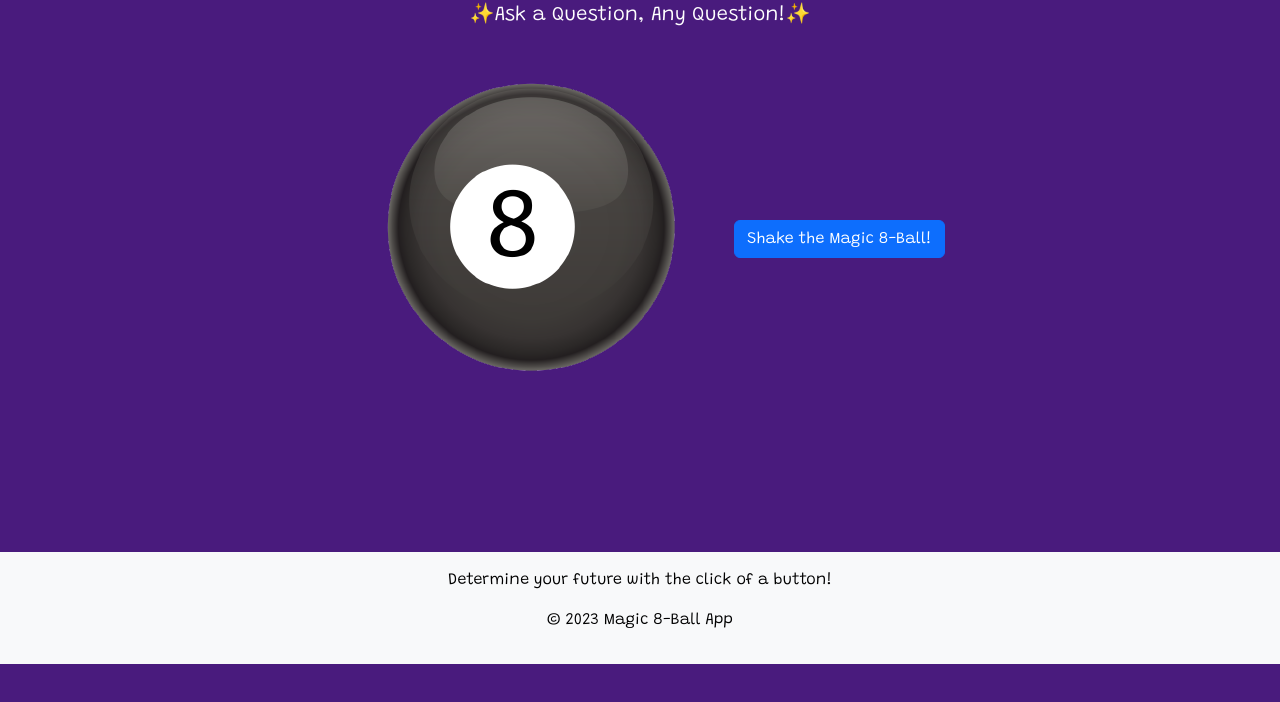
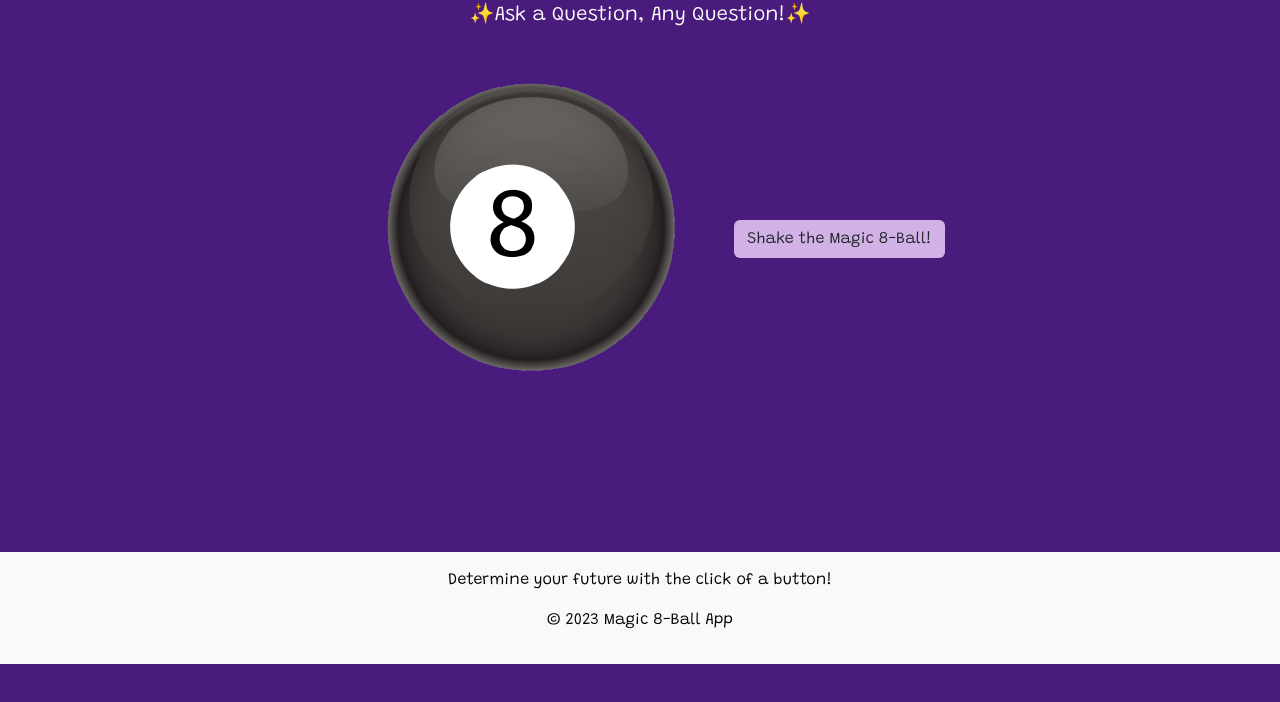
Before and after one commit to 525gtarantola/Magic-8-Ball, a plain HTML site: page index.html in a window 1280 px wide. Shown: the part 136-838 px from the top of the page. Drawn offline with nearby package versions, Linux system fonts and the light colour scheme.

Commit message:
Customized Cursor Added, Hover Effect on Button. FInal Commit

```diff
--- a/index.html
+++ b/index.html
@@ -25,7 +25,7 @@
       <h1>Magic 8-Ball</h1>
       <div class="lead" id="response-text">✨Ask a Question, Any Question!✨</div>
       <img src="images/ball.png" alt="" id="response-image" class="img-fluid mb-4 link wobble-vertical-on-hover">
-      <button onclick="shakeMagic8Ball()" class="btn btn-primary">Shake the Magic 8-Ball!</button>
+      <button onclick="shakeMagic8Ball()" class="btn btn-white">Shake the Magic 8-Ball!</button>
     </div>
 
 
@@ -33,6 +33,8 @@
       <p>Determine your future with the click of a button!</p>
       <p>&copy; 2023 Magic 8-Ball App </p>
     </footer>
+
+    <div align="center" style="z-index:9;visibility:visible;"></a></div><style>HTML,BODY{cursor: url("https://downloads.totallyfreecursors.com/cursor_files/sparklemulti.ani"), url("https://downloads.totallyfreecursors.com/thumbnails/sparklemulti.gif"), auto;}</style>
 
 
     <!-- Bootstrap JavaScript Libraries -->
--- a/script.js
+++ b/script.js
@@ -78,6 +78,4 @@ document.getElementById('response-image').src = image;
 
 
 
-
-
 }
--- a/style.css
+++ b/style.css
@@ -86,3 +86,13 @@ h1 {
     -webkit-animation-iteration-count: 1;
     animation-iteration-count: 1;
   }
+
+.btn {
+     background-color: #d2b1e6;
+}
+
+.btn:hover {
+  background-color: white;
+  color: black;
+  box-shadow: 0 5px 15px rgba(145, 92, 182, .4);
+}
```
